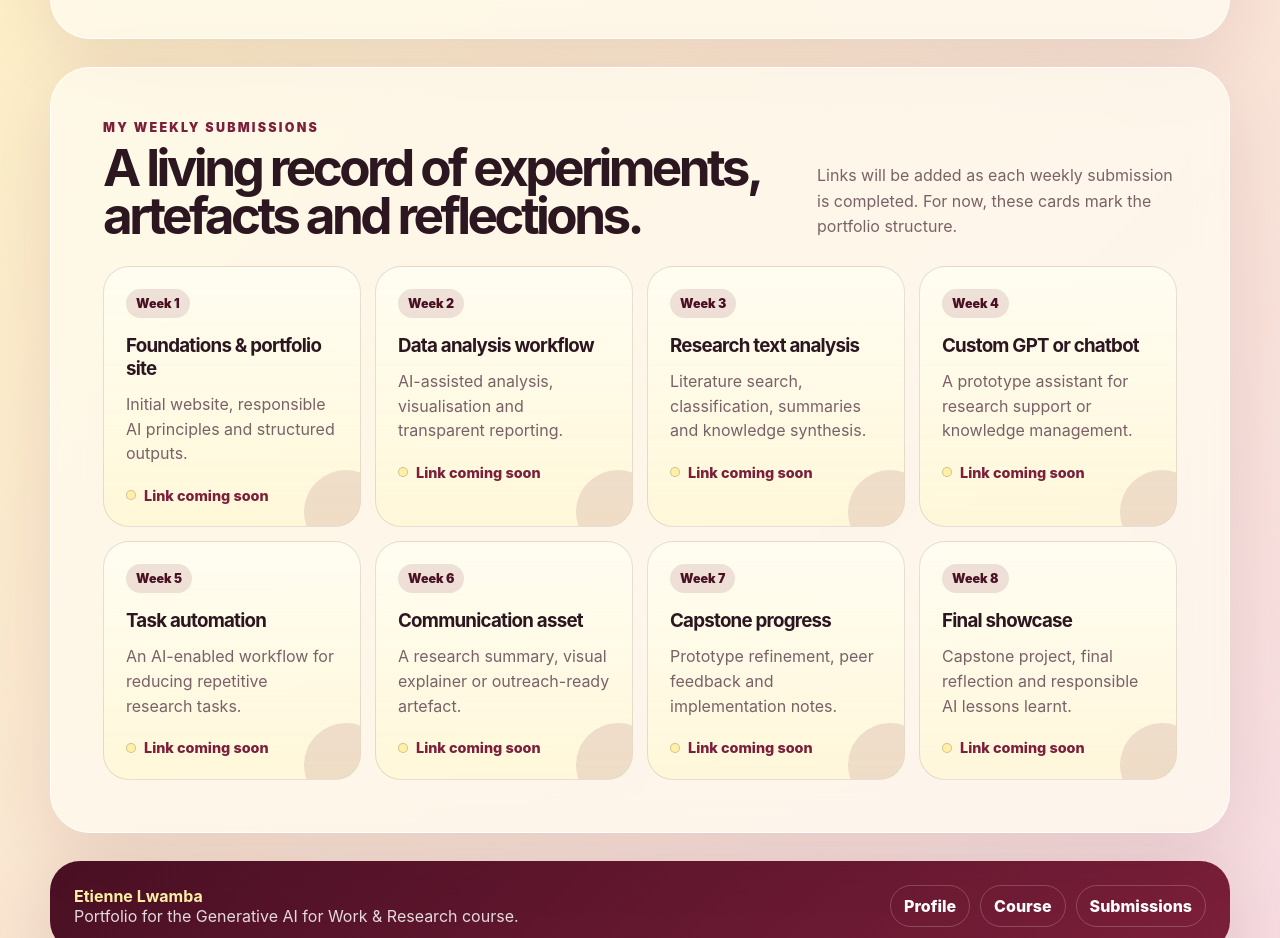
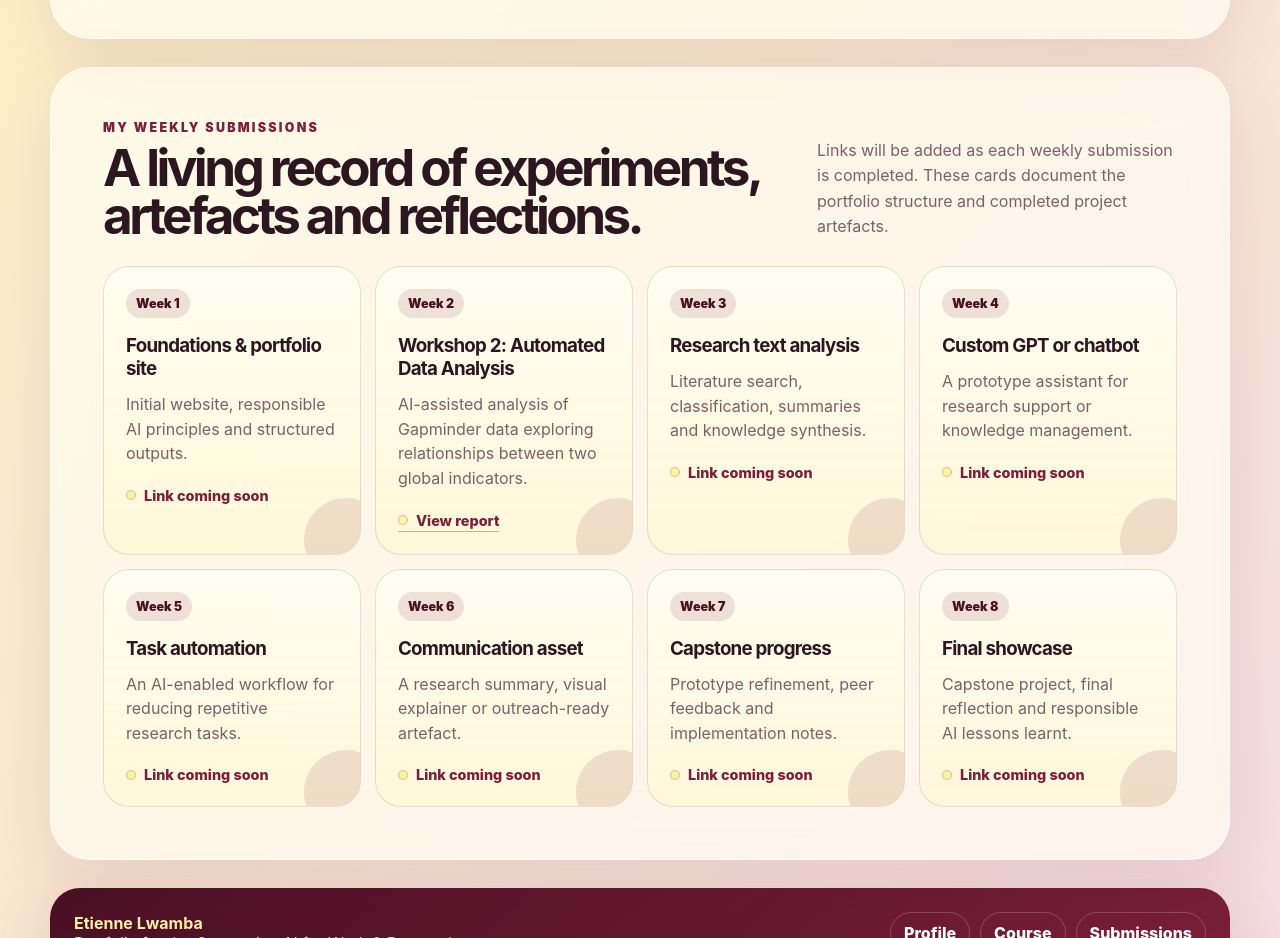
Before and after one commit to etiennelwamba/graph-ai-portfolio, a plain HTML site: page index.html in a window 1280 px wide. Shown: the part 3041-3979 px from the top of the page. Drawn offline with Linux system fonts and the light colour scheme.

Commit message:
Update index.html

```diff
--- a/index.html
+++ b/index.html
@@ -582,7 +582,8 @@
 
     .submission-card p { color: var(--muted); line-height: 1.55; margin: 0 0 18px; }
 
-    .placeholder {
+    .placeholder,
+    .project-link {
       display: inline-flex;
       align-items: center;
       gap: 8px;
@@ -593,13 +594,27 @@
       z-index: 1;
     }
 
-    .placeholder::before {
+    .project-link {
+      text-decoration: none;
+      border-bottom: 1px solid rgba(123, 31, 58, 0.34);
+      padding-bottom: 2px;
+      transition: color 180ms ease, border-color 180ms ease;
+    }
+
+    .project-link:hover {
+      color: var(--deep-bordeaux);
+      border-color: var(--deep-bordeaux);
+    }
+
+    .placeholder::before,
+    .project-link::before {
       content: "";
       width: 8px;
       height: 8px;
       border-radius: 50%;
       background: var(--butter);
       border: 1px solid rgba(74,16,36,.22);
+      flex: 0 0 8px;
     }
 
     .footer {
@@ -822,7 +837,7 @@
           <p class="eyebrow">My weekly submissions</p>
           <h2 class="section-title">A living record of experiments, artefacts and reflections.</h2>
         </div>
-        <p class="section-note">Links will be added as each weekly submission is completed. For now, these cards mark the portfolio structure.</p>
+        <p class="section-note">Links will be added as each weekly submission is completed. These cards document the portfolio structure and completed project artefacts.</p>
       </div>
 
       <div class="submissions-grid">
@@ -834,9 +849,9 @@
         </article>
         <article class="submission-card">
           <span class="week">Week 2</span>
-          <h3>Data analysis workflow</h3>
-          <p>AI-assisted analysis, visualisation and transparent reporting.</p>
-          <span class="placeholder">Link coming soon</span>
+          <h3>Workshop 2: Automated Data Analysis</h3>
+          <p>AI-assisted analysis of Gapminder data exploring relationships between two global indicators.</p>
+          <a class="project-link" href="https://github.com/etiennelwamba/graph-ai-portfolio/blob/main/Freedom_and_Income_Report_2020.docx" target="_blank" rel="noopener noreferrer">View report</a>
         </article>
         <article class="submission-card">
           <span class="week">Week 3</span>
```
